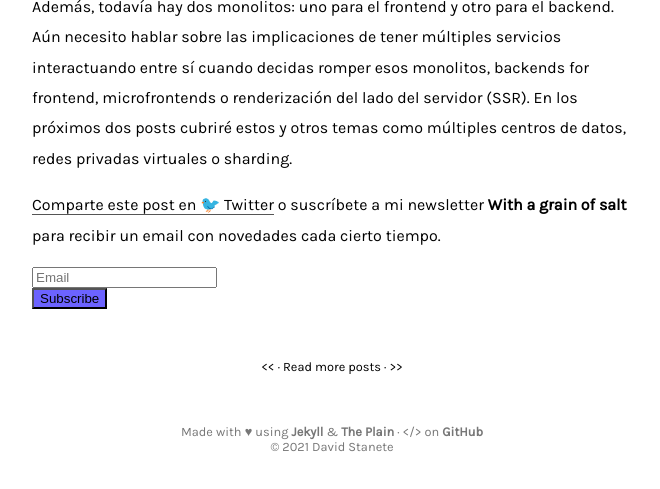
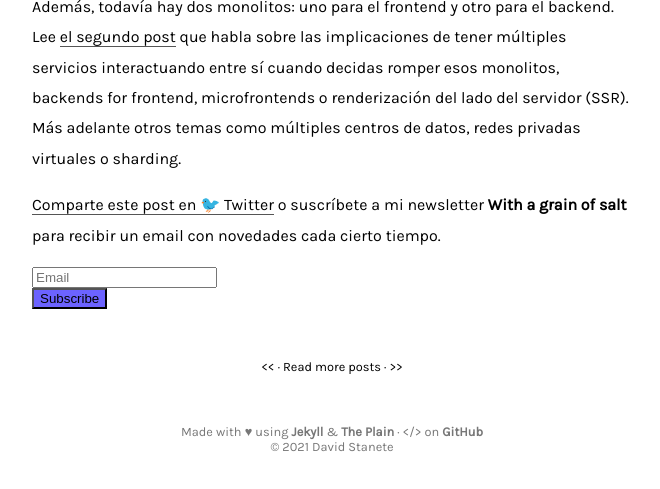
Before and after one commit to stanete/stanete.github.io, a Jekyll site: the page built from _es/system-design-101.md, in a window 1280 px wide and 900 px high, scrolled down 10735 px, cut to the strip 411-900 px from the top of the window. Shown: the whole strip, without its empty margins (308-968 px from the left). Built offline with Jekyll 4.4.1, drawn with Linux system fonts in a browser that asks for light colours; comment, search, counter and statistics services are not loaded.

Commit message:
Redirect to the second post from the first one

```diff
--- a/_es/system-design-101.md
+++ b/_es/system-design-101.md
@@ -153,6 +153,6 @@ Ahora sí. Esta es una vista más sistémica y holística sobre cómo interactú
 
 ![](/images/system_design_complete.png)
 
-Además, todavía hay dos monolitos: uno para el frontend y otro para el backend. Aún necesito hablar sobre las implicaciones de tener múltiples servicios interactuando entre sí cuando decidas romper esos monolitos, backends for frontend, microfrontends o renderización del lado del servidor (SSR). En los próximos dos posts cubriré estos y otros temas como múltiples centros de datos, redes privadas virtuales o sharding.
+Además, todavía hay dos monolitos: uno para el frontend y otro para el backend. Lee [el segundo post](/es/system-design-102) que habla sobre las implicaciones de tener múltiples servicios interactuando entre sí cuando decidas romper esos monolitos, backends for frontend, microfrontends o renderización del lado del servidor (SSR). Más adelante otros temas como múltiples centros de datos, redes privadas virtuales o sharding.
 
 [Comparte este post en 🐦 Twitter](https://twitter.com/intent/tweet?text={{page.title}}&url={{site.url}}{{page.url}}&via={{site.twitter_username}}&related={{site.twitter_username}}) o suscríbete a mi newsletter **With a grain of salt** para recibir un email con novedades cada cierto tiempo.
```
Also changed, not shown: _posts/2021-01-09-system-design-101.md (+1 -1 lines).
